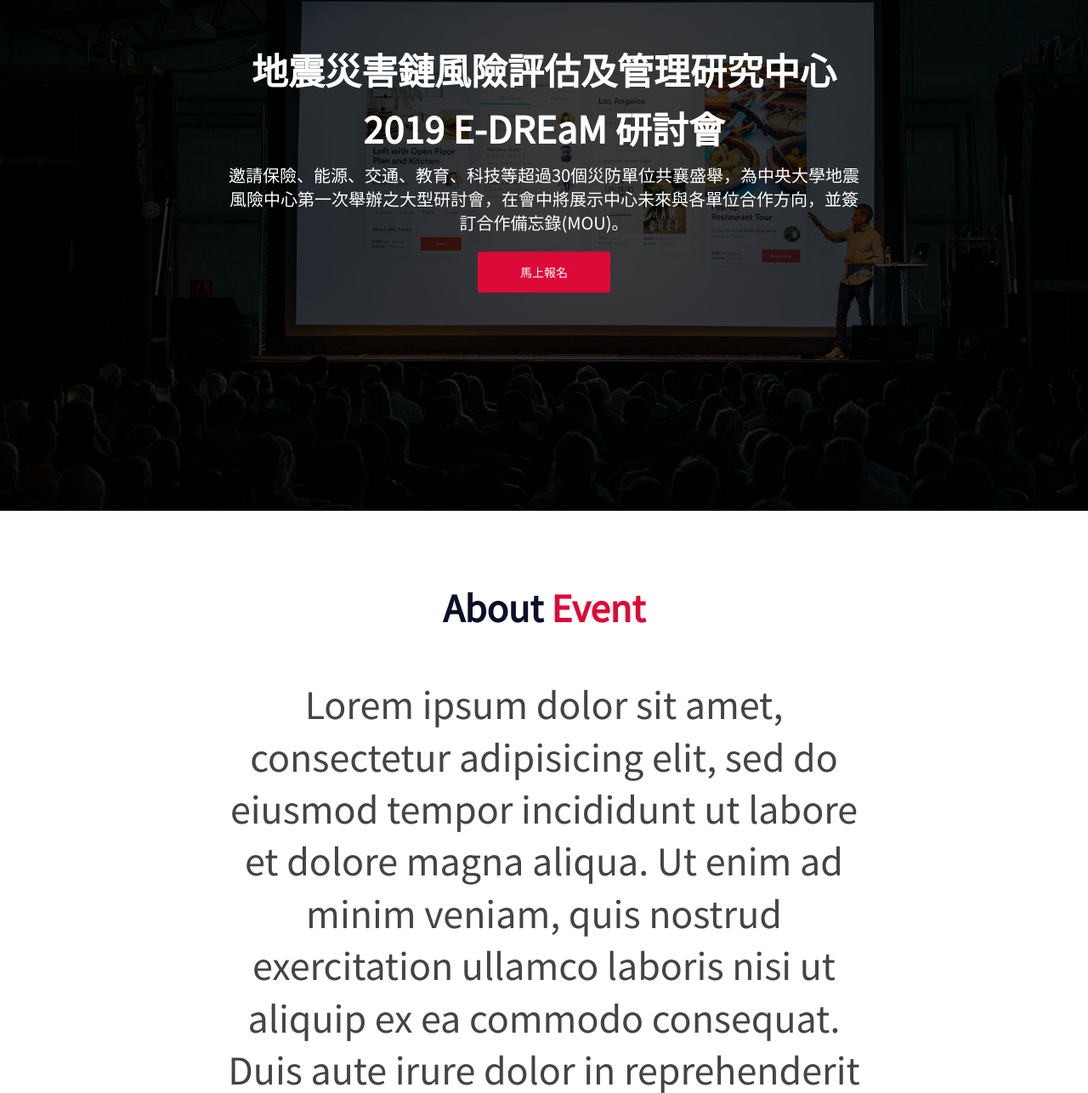
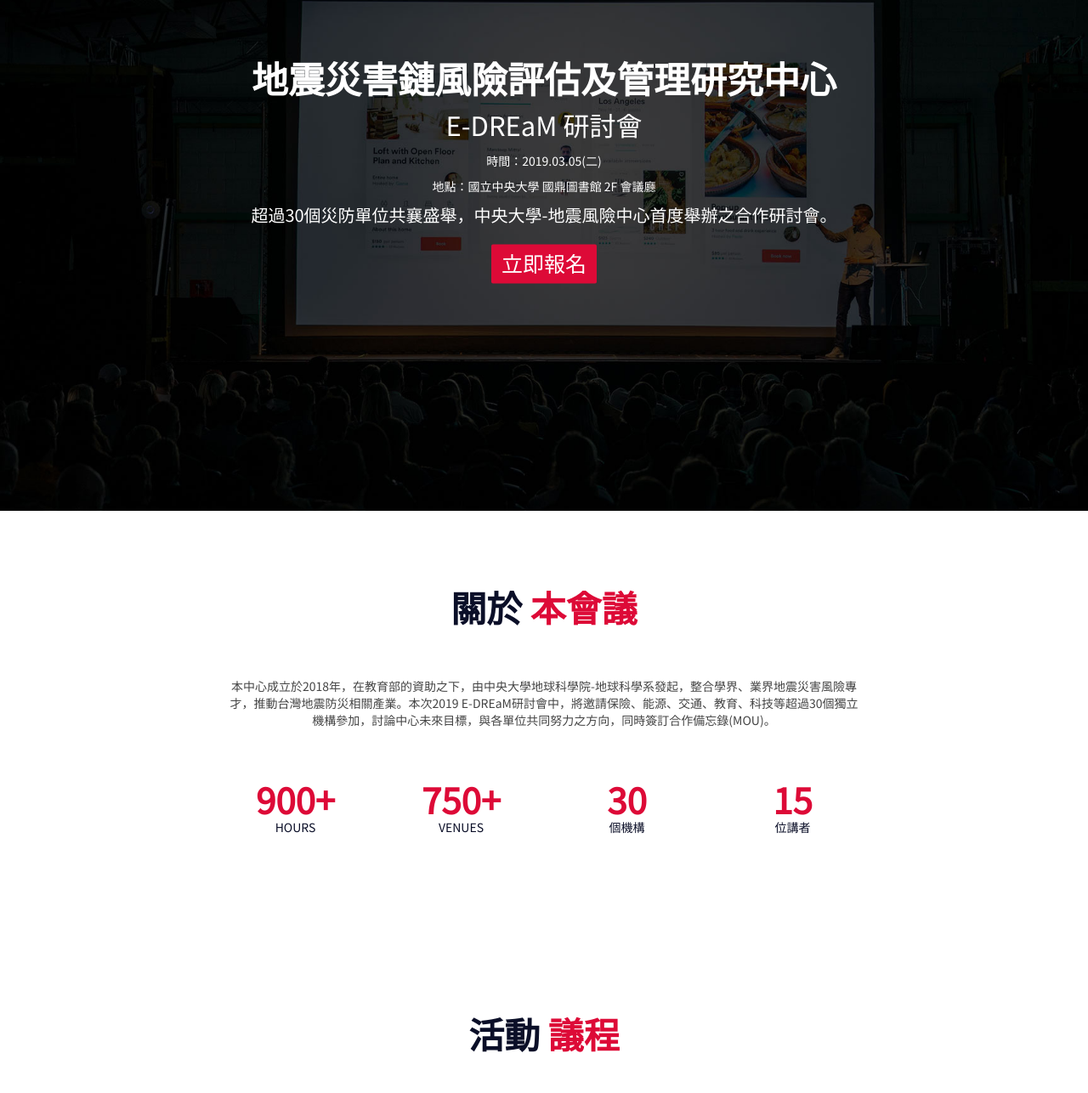
Before and after one commit to wuskai/E-DREaM_conference_2019, a plain HTML site: page index.html in a window 1280 px wide. Shown: the part 199-1485 px from the top of the page at 85% size. Drawn offline with Linux system fonts and the light colour scheme; some packages are replaced by stand-ins of ours.

Commit message:
insert content

```diff
--- a/css/style.css
+++ b/css/style.css
@@ -53,10 +53,6 @@
   font-size: 43px;
 }
 
-p {
-  font-size: 43px;
-}
-
 h2 {
   font-size: 31px;
 }
@@ -93,7 +89,7 @@
 
 .main-btn {
   display: inline-block;
-  padding: 14px 50px;
+  padding: 5px 12px;
   background: #dd0a37;
   color: #FFF;
   text-transform: uppercase;
@@ -101,6 +97,7 @@
   border-radius: 2px;
   -webkit-transition: 0.3s all;
   transition: 0.3s all;
+  font-size: 25px;
 }
 
 .main-btn:hover, .main-btn:focus {
@@ -377,13 +374,17 @@
   font-weight: 900;
   color: #FFF;
 }
-
+.home-content h2 {
+  text-transform: capitalize;
+  font-weight: 500;
+  color: #FFF;
+}
 .home-content h4 {
   color: #FFF;
 }
 .home-content p {
   text-transform: capitalize;
-  font-weight: 900;
+  font-weight: 300;
   color: #FFF;
 }
 .home-content p {
@@ -1064,11 +1065,18 @@
   .page-wrapper-content h1 {
     font-size: 31px;
   }
+  .home-content h2 {
+    font-size: 25px;
+  }
+  .page-wrapper-content h2 {
+    font-size: 25px;
+  }
+
   .home-content p {
-    font-size: 31px;
+    font-size: 15px;
   }
   .page-wrapper-content p {
-    font-size: 31px;
+    font-size: 15px;
   }
   .event .event-day {
     width: 90px;
--- a/index.html
+++ b/index.html
@@ -61,7 +61,7 @@
 			<nav id="nav">
 				<ul class="main-nav nav navbar-nav navbar-right">
 					<li><a href="#home">首頁</a></li>
-					<li><a href="#about">關於我們</a></li>
+					<li><a href="#about">關於研討會</a></li>
 					<li><a href="#schedule">議程</a></li>
 					<!-- <li><a href="#speakers">Speakers</a></li> -->
 					<li><a href="#sponsors">合作單位</a></li>
@@ -92,9 +92,11 @@
 						<div class="home-content">
 							<h1>地震災害鏈風險評估及管理研究中心</h1>
 							<!-- <p>(E-DREaM)</p> -->
-							<p>2019 E-DREaM 研討會</p>
-							<h4 class="lead">邀請保險、能源、交通、教育、科技等超過30個災防單位共襄盛舉，為中央大學地震風險中心第一次舉辦之大型研討會，在會中將展示中心未來與各單位合作方向，並簽訂合作備忘錄(MOU)。</h4>
-							<a href="#" class="main-btn">馬上報名</a>
+							<h2>E-DREaM 研討會</h2>
+							<p>時間：2019.03.05(二)</p>
+							<p>地點：國立中央大學 國鼎圖書館 2F 會議廳</p>
+							<h4 class="lead">超過30個災防單位共襄盛舉，中央大學-地震風險中心首度舉辦之合作研討會。</h4>
+							<a href="#" class="main-btn">立即報名</a>
 						</div>
 					</div>
 					<!-- /home content -->
@@ -115,15 +117,14 @@
 			<div class="row">
 				<!-- section title -->
 				<div class="section-title">
-					<h3 class="title"><span>About</span> <span style="color: #dd0a37;">Event</span></h3>
+					<h3 class="title"><span>關於</span> <span style="color: #dd0a37;">本會議</span></h3>
 				</div>
 				<!-- /section title -->
 
 				<div class="col-md-8 col-md-offset-2 text-center">
 					<!-- about content -->
 					<div class="about-content">
-						<p>Lorem ipsum dolor sit amet, consectetur adipisicing elit, sed do eiusmod tempor incididunt ut labore et dolore magna aliqua. Ut enim ad minim veniam, quis nostrud exercitation ullamco laboris nisi ut aliquip ex ea commodo consequat. Duis aute irure
-							dolor in reprehenderit in voluptate velit esse cillum dolore eu fugiat nulla pariatur. Excepteur sint occaecat cupidatat non proident, sunt in culpa qui officia deserunt mollit anim id est laborum.</p>
+						<p>本中心成立於2018年，在教育部的資助之下，由中央大學地球科學院-地球科學系發起，整合學界、業界地震災害風險專才，推動台灣地震防災相關產業。本次2019 E-DREaM研討會中，將邀請保險、能源、交通、教育、科技等超過30個獨立機構參加，討論中心未來目標，與各單位共同努力之方向，同時簽訂合作備忘錄(MOU)。</p>
 					</div>
 					<!-- /about content -->
 
@@ -152,8 +153,8 @@
 							<!-- number -->
 							<div class="col-md-3 col-sm-3 col-xs-6">
 								<div class="number">
-									<h3><span class="counter" data-from="0" data-to="50" data-speed="1500">0</span>+</h3>
-									<p>Country</p>
+									<h3><span class="counter" data-from="0" data-to="30" data-speed="1500">0</span></h3>
+									<p>個機構</p>
 								</div>
 							</div>
 							<!-- /number -->
@@ -161,8 +162,8 @@
 							<!-- number -->
 							<div class="col-md-3 col-sm-3 col-xs-6">
 								<div class="number">
-									<h3><span class="counter" data-from="0" data-to="20" data-speed="1500">0</span>+</h3>
-									<p>Speakers</p>
+									<h3><span class="counter" data-from="0" data-to="15" data-speed="1500">0</span></h3>
+									<p>位講者</p>
 								</div>
 							</div>
 							<!-- /number -->
@@ -187,7 +188,7 @@
 			<div class="row">
 				<!-- section title -->
 				<div class="section-title">
-					<h3 class="title"><span>Event</span> <span style="color: #dd0a37;">Schedule</span></h3>
+					<h3 class="title"><span>活動</span> <span style="color: #dd0a37;">議程</span></h3>
 				</div>
 				<!-- /section title -->
 
```
